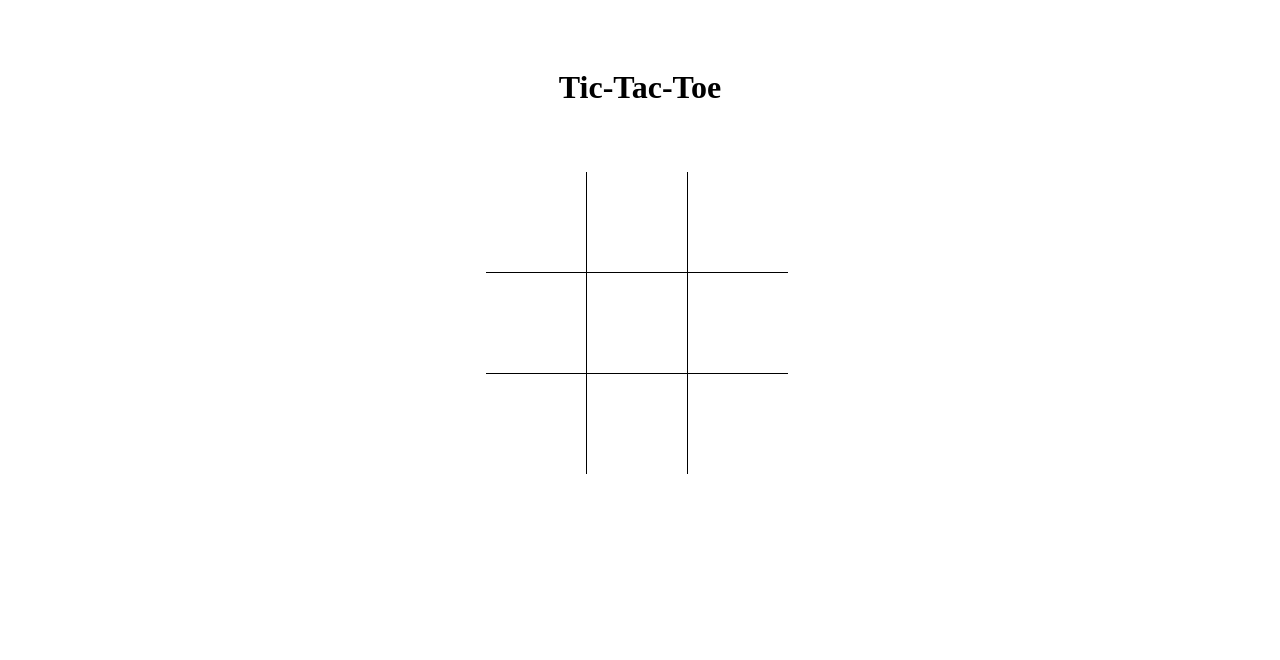
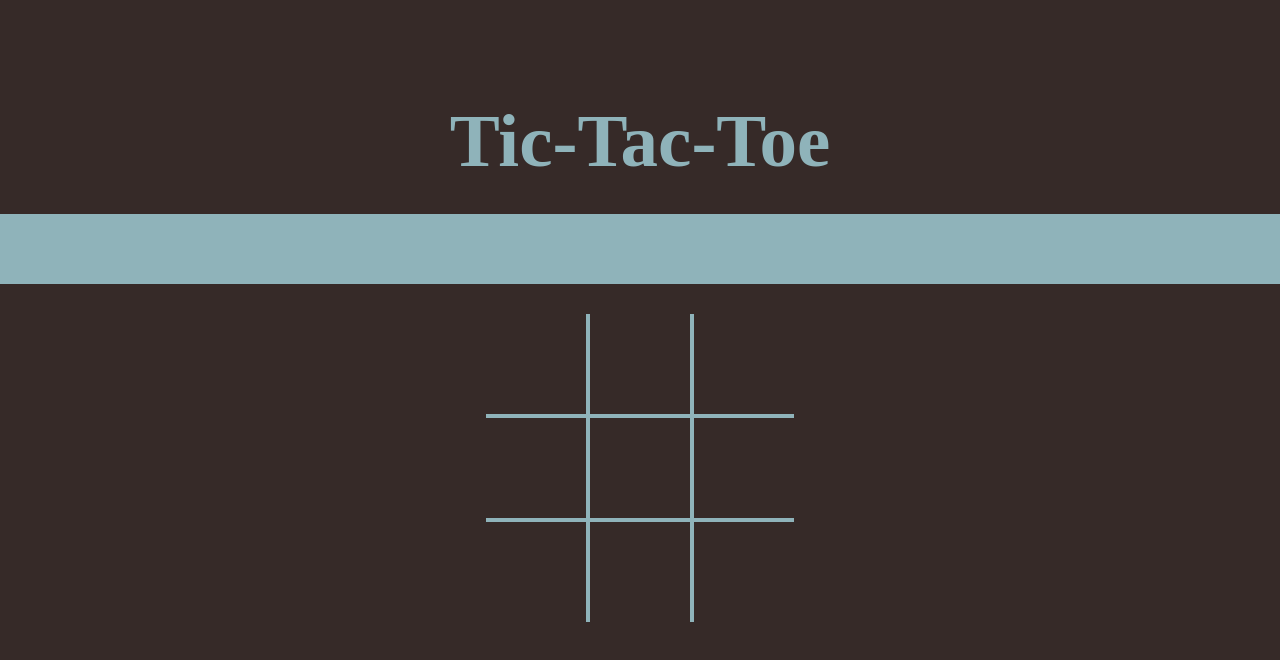
Before and after one commit to CoryWritesCode/tic-tac-toe, a plain HTML site: page index.html in a window 1280 px wide. Drawn offline with Linux system fonts and the light colour scheme.

Commit message:
make it look good

```diff
--- a/styles.css
+++ b/styles.css
@@ -19,23 +19,36 @@
   margin: auto;
 }
 
+h1 {
+  color: #8FB3BA;
+  font-size: 75px;
+  margin-bottom: 30px;
+}
+
+h3 {
+  color: #362A28;
+  font-size: 30px;
+  background-color: #8FB3BA;
+  margin: 1em -2em;
+  padding: 15px 30px 30px 30px;
+}
+
+.box {
+  font-size: 90px;
+  color: #8FB3BA;
+}
+
 .top {
-  border-bottom: 1px solid black;
-  font-size: 80px;
+  border-bottom: 4px solid #8FB3BA;
 }
 
 .center {
-  border-left: 1px solid black;
-  border-right: 1px solid black;
-}
-
-.middle {
-  font-size: 80px;
+  border-left: 4px solid #8FB3BA;
+  border-right: 4px solid #8FB3BA;
 }
 
 .bottom {
-  border-top: 1px solid black;
-  font-size: 80px;
+  border-top: 4px solid #8FB3BA;
 }
 
 .winner {
@@ -43,3 +56,7 @@
   width: auto;
   text-decoration: underline;
 }
+
+body {
+  background-color: #362A28;
+}
```
